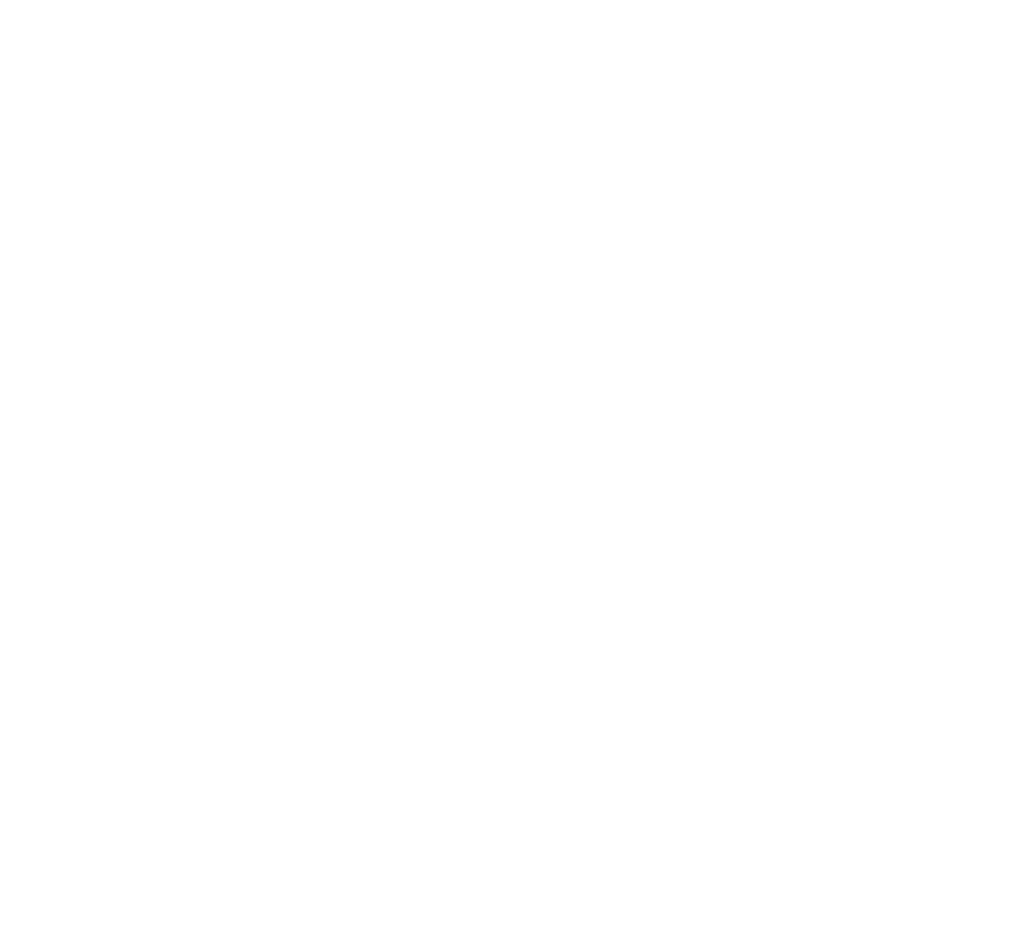
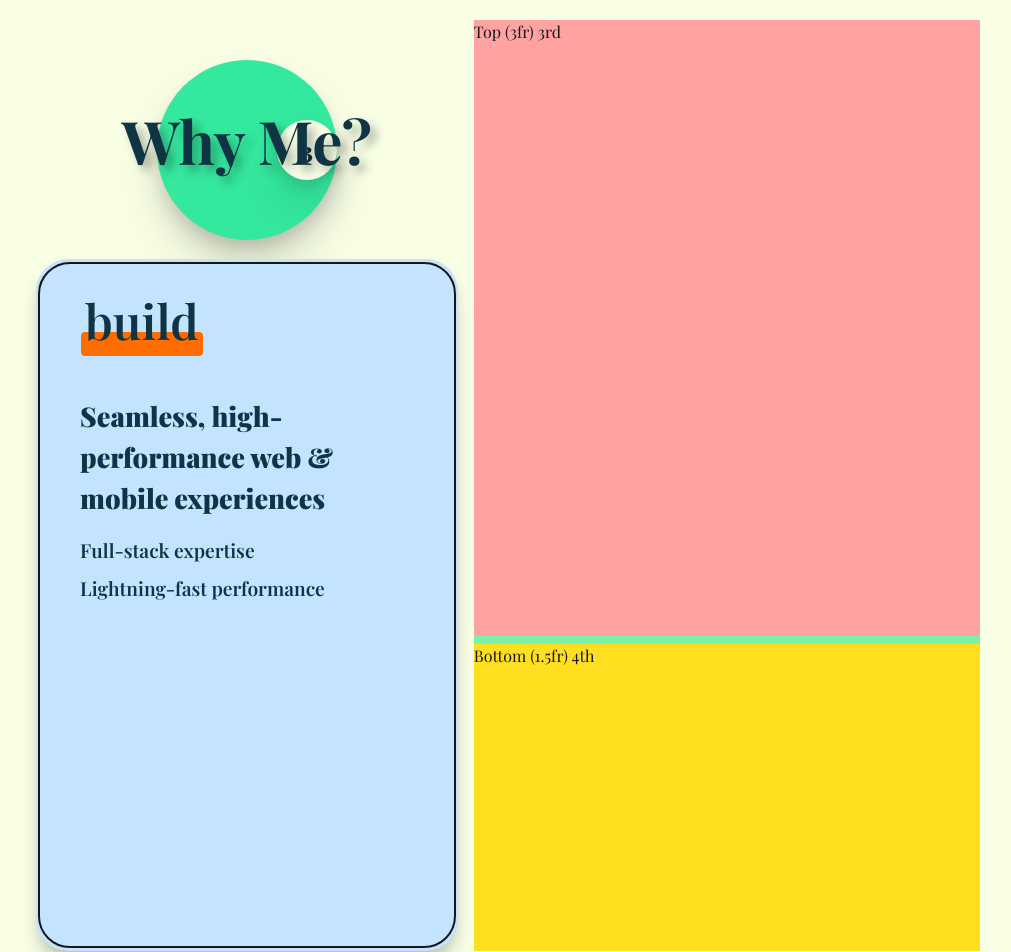
Before and after one commit to JimmyDudhwala/jimmy, a Next.js app: page /about in a window 1280 px wide. Shown: the part 820-1772 px from the top of the page, without its empty margins (132-1143 px from the left). Before the commit the page ends 800 px from the top, so only its background shows below. Built offline with nearby package versions, Linux system fonts and the light colour scheme; a web font is replaced by a local one.

Commit message:
Add Quote component and integrate it into Homepage and About page for enhanced text rendering

```diff
--- a/src/app/Pages/Homepage.tsx
+++ b/src/app/Pages/Homepage.tsx
@@ -6,9 +6,9 @@ import Image from 'next/image'
 import Tiny from '../components/Tiny'
 import Cursor from '../components/Cursor'
 import ArrowSvg from '../components/ArrowSvg'
-import { motion } from 'framer-motion'
 import ScrollLock from '../components/ScrollLock'
 import Footer from '../components/Footer'
+import Quote from '../components/Quote'
 
 const quote = "Crafting intelligent digital products with thoughtful design and powerful code"
 const highlights = ["Crafting", "digital products", "design", "code"]
@@ -18,41 +18,7 @@ const Homepage = () => {
       const [isOpen, setIsOpen] = useState(false);
 
 
-  const renderQuote = () => {
-    const words = quote.split(" ")
-    const result: React.ReactNode[] = []
 
-    let i = 0
-    while (i < words.length) {
-      let matched = false
-      for (const phrase of highlights) {
-        const phraseWords = phrase.split(" ")
-        const slice = words.slice(i, i + phraseWords.length).join(" ")
-        if (slice === phrase) {
-          result.push(
-            <span key={i} className="relative inline-block px-1 mx-[1px] break-words">
-              <motion.span
-                initial={{ width: 0 }}
-                animate={{ width: "100%" }}
-                transition={{ duration: 1, delay: 1 }}
-                className="absolute bottom-0 left-0 w-full h-1/3 bg-[#FF6D00] z-0 rounded-sm"
-
-              />
-              <span className="relative z-10">{phrase}</span>
-            </span>
-          )
-          i += phraseWords.length
-          matched = true
-          break
-        }
-      }
-      if (!matched) {
-        result.push(<span key={i} className="relative">{words[i]} </span>)
-        i++
-      }
-    }
-    return result
-  }
 
   return (
     <>
@@ -112,7 +78,7 @@ const Homepage = () => {
                   className="w-full relative max-w-[510px] text-[clamp(1.5rem,3vw,3rem)] mx-auto text-center font-playfair font-extrabold leading-snug text-[#0F3443]"
                   style={{ width: 'clamp(300px, 50vw, 510px)' }}
                 >
-                  “ {renderQuote()} ”
+                  “ <Quote quote={quote} highlights={highlights} />”
                 </div>
                 <div className='text-end w-[80%] text-[#0F3443] text-xl md:text-2xl lg:text-3xl font-extrabold leading-snug mt-5'>
                   Jimmy
--- a/src/app/about/page.tsx
+++ b/src/app/about/page.tsx
@@ -1,10 +1,60 @@
+
 import React from 'react'
 import Title from '../components/Title'
+import Footer from '../components/Footer'
+import Circle from '../components/Circle'
+import Quote from '../components/Quote'
 
 const page = () => {
   return (
-    <div>
-      <Title text="Connect Me"/>
+    <div className='w-full h-full'>
+      <Title text="About Me" />
+      <div className='w-full lg:h-[180vh] md:h-[120vh] h-[250vh]  bg-[#F8FFE5] flex flex-col items-center justify-center'>
+        <div className='md:w-[98%] lg:w-[80%] w-[95%]  h-full grid lg:grid-rows-[2fr_0.8fr] md:grid-rows-[2fr_0.6fr] grid-rows-[2fr_0.4fr] gap-4 md:p-2 lg:p-10 mb-10'>
+
+          {/* Top Section */}
+          <div className=" h-full grid lg:grid-cols-[1fr_1.2fr] md:grid-cols-[1fr_1fr]   gap-4">
+
+            {/* Left Column */}
+            <div className=" h-full grid lg:grid-rows-[1fr_3fr] grid-rows-[1fr_2.5fr] gap-2">
+              <div className="">
+                 <Circle big="#34E89E" small="#F8FFE5" text="Why Me?" />
+              </div>
+              <div className="bg-[#C3E3FF] flex justify-center items-center rounded-4xl drop-shadow-xl shadow-xl">
+                <div className=' relative w-[99%] h-[99%] border-2 rounded-4xl flex flex-col items-center justify-center'>
+                <div className='absolute top-5 left-10 text-[3rem] text-[#0F3443] font-[600] font-playfair'>
+                  <Quote quote="build" highlights={["build"]} />
+                  <div className='text-[#0F3443] text-[1.7rem] font-[900] w-[85%] mt-10 font-playfair'>
+                    Seamless, high-performance web & mobile experiences
+                    </div>
+                    <div>
+                      <ol className='text-[#0F3443] leading-loose text-[1.2rem] font-[600] w-[80%] mt-3 font-playfair'>
+                        <li>Full-stack expertise</li>
+                        <li>Lightning-fast performance</li>
+                      </ol>
+                    </div>
+                </div>
+                <div>
+
+                </div>
+                </div>
+              </div>
+            </div>
+
+            {/* Right Column */}
+            <div className="bg-green-300 h-full grid grid-rows-[3fr_1.5fr] gap-2">
+              <div className="bg-red-300">Top (3fr) 3rd</div>
+              <div className="bg-yellow-300">Bottom (1.5fr) 4th </div>
+            </div>
+          </div>
+
+          {/* Bottom Section */}
+          <div className="bg-pink-300 h-full">Bottom (0.9fr) 5th</div>
+        </div>
+      </div>
+
+      <Footer />
+
     </div>
   )
 }
--- /dev/null
+++ b/src/app/components/Quote.tsx
@@ -0,0 +1,46 @@
+"use client"
+import React from "react"
+import { motion } from "framer-motion"
+
+interface QuoteProps {
+  quote: string
+    highlights: string[]
+}
+
+const renderQuote: React.FC<QuoteProps> = ({quote, highlights}) => {
+    const words = quote.split(" ")
+    const result: React.ReactNode[] = []
+
+    let i = 0
+    while (i < words.length) {
+      let matched = false
+      for (const phrase of highlights) {
+        const phraseWords = phrase.split(" ")
+        const slice = words.slice(i, i + phraseWords.length).join(" ")
+        if (slice === phrase) {
+          result.push(
+            <span key={i} className="relative inline-block px-1 mx-[1px] break-words">
+              <motion.span
+                initial={{ width: 0 }}
+                animate={{ width: "100%" }}
+                transition={{ duration: 1, delay: 1 }}
+                className="absolute bottom-0 left-0 w-full h-1/3 bg-[#FF6D00] z-0 rounded-sm"
+
+              />
+              <span className="relative z-10">{phrase}</span>
+            </span>
+          )
+          i += phraseWords.length
+          matched = true
+          break
+        }
+      }
+      if (!matched) {
+        result.push(<span key={i} className="relative">{words[i]} </span>)
+        i++
+      }
+    }
+      return result
+  }
+
+  export default renderQuote
```
